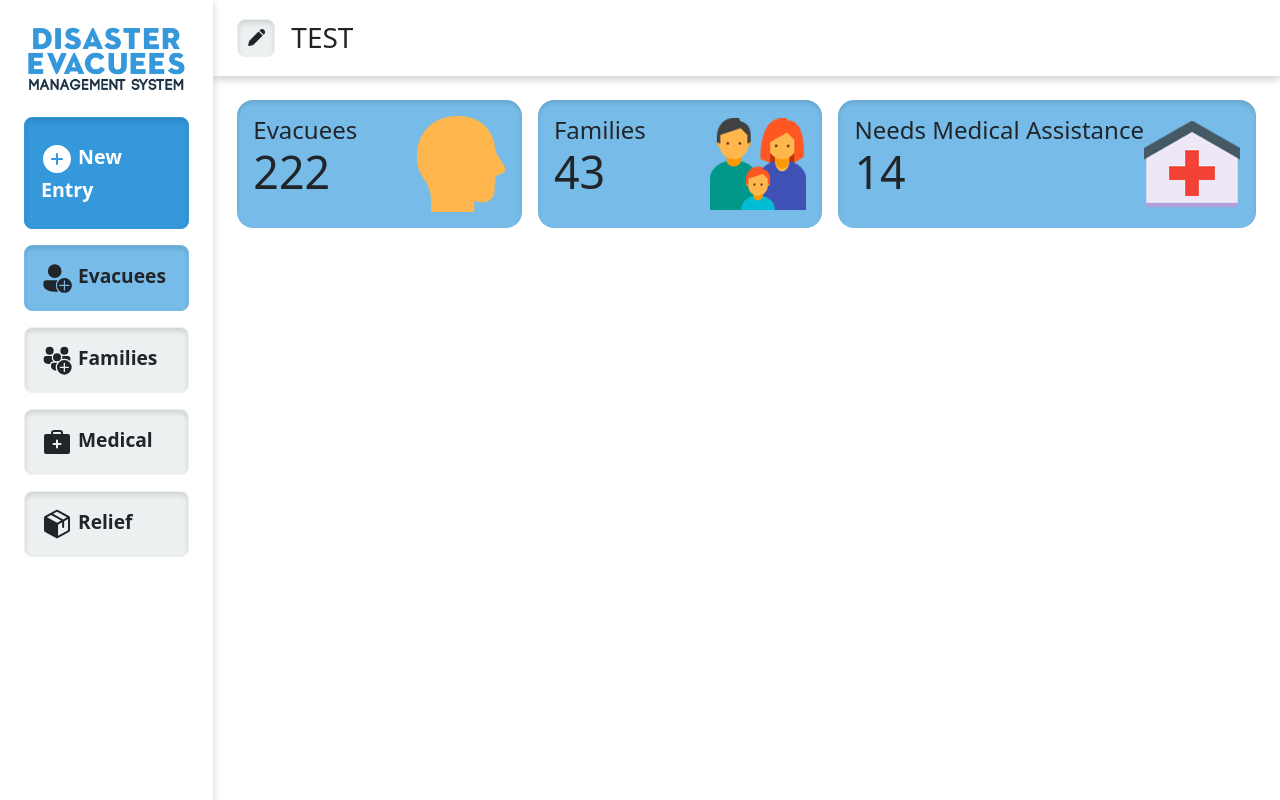
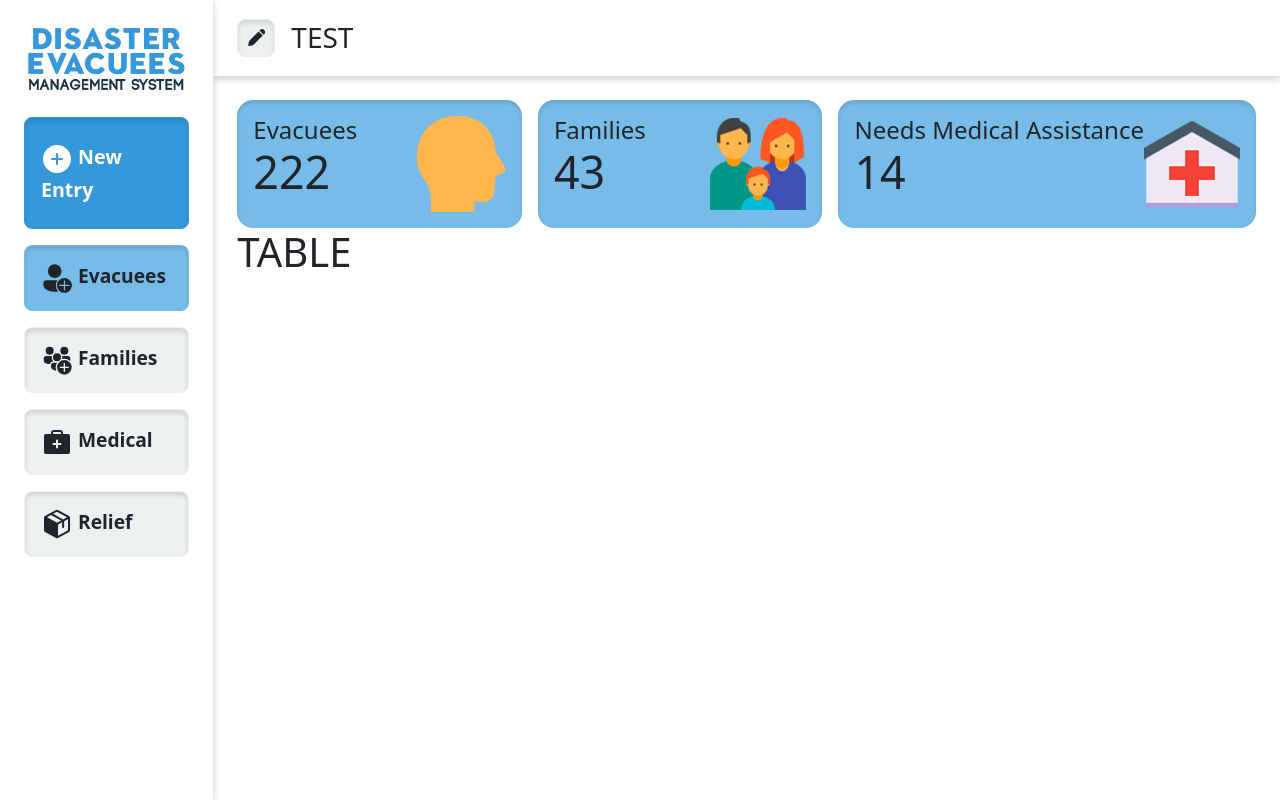
Before and after one commit to iooosef/dems, a Vue app: page / in a window 1280 px wide. Built offline with nearby package versions, Linux system fonts and the light colour scheme.

Commit message:
Added MainTable component and refresh page btn

```diff
--- a/src/App.vue
+++ b/src/App.vue
@@ -2,7 +2,7 @@
   <div class="container-fluid">
     <div class="row vh-100">
       <nav class="col-2 p-4">
-        <img src="@/assets/img/logo.png" alt="Disaster Evacuees Management System logo" class="logo">
+        <img src="@/assets/img/logo.png" alt="Disaster Evacuees Management System logo" class="logo" @click="reloadPage">
         <div class="w-100 mt-4 px-3 py-4 btn btn-dems-primary btn-new-entry text-start">
           <Icon icon="dems:add-circle-filled" height="2rem" />
           New Entry
@@ -33,6 +33,7 @@
         </header>
         <main class="w-100 p-4">
           <AnalyticsCard />
+          <MainTable />
         </main>
       </div>
     </div>
@@ -44,16 +45,23 @@ import { Icon } from '@iconify/vue'
 import "@/assets/icons"
 
 import AnalyticsCard from "@/components/AnalyticsCard.vue"
+import MainTable from "@/components/MainTable.vue"
 
 export default {
   components: {
     Icon,
-    AnalyticsCard
+    AnalyticsCard,
+    MainTable
   },
   setup() {
 
 
     return {}
+  },
+  methods: {
+    reloadPage() {
+      window.location.reload();
+    }
   }
 }
 </script>
--- /dev/null
+++ b/src/components/MainTable.vue
@@ -0,0 +1,20 @@
+<template>
+    <div>
+        <h1>TABLE</h1>
+    </div>
+</template>
+
+<script>
+export default {
+    name: "MainTable",
+    setup () {
+
+
+        return {}
+    }
+}
+</script>
+
+<style lang="scss" scoped>
+
+</style>
```
